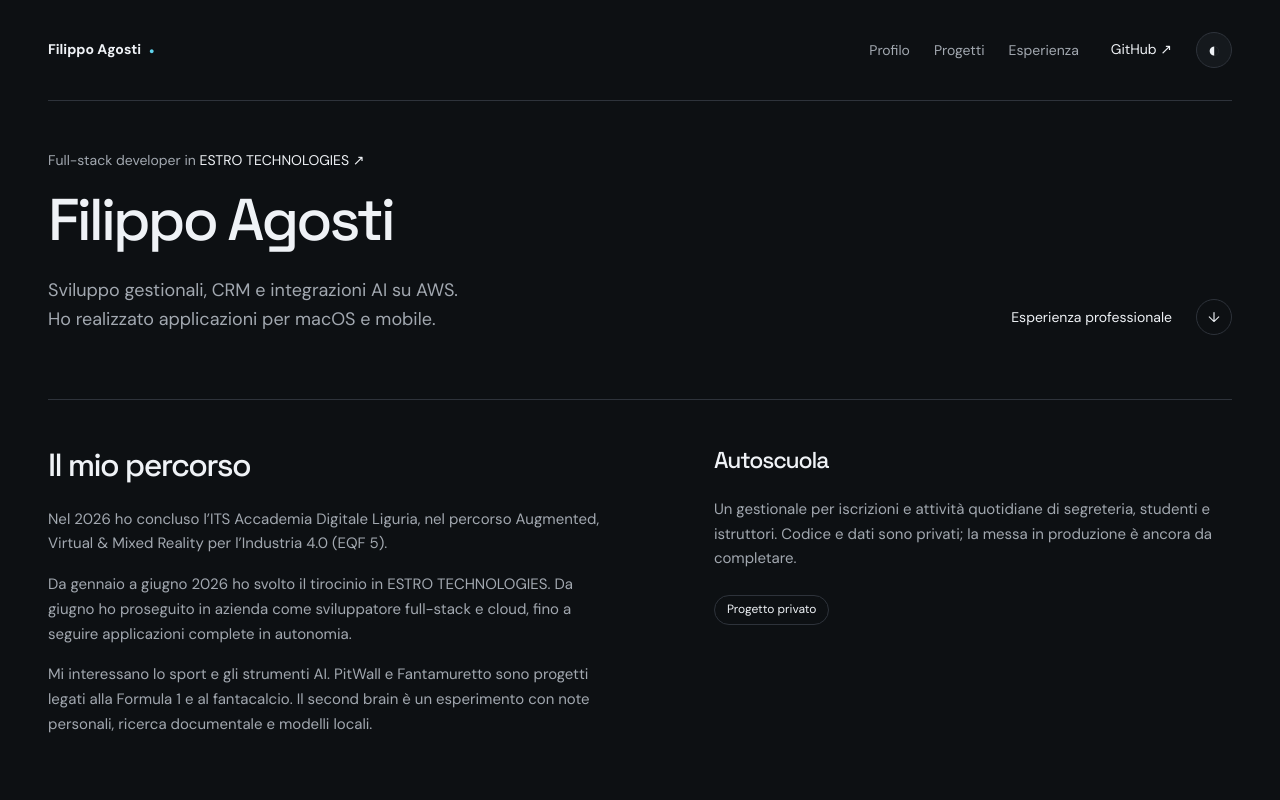
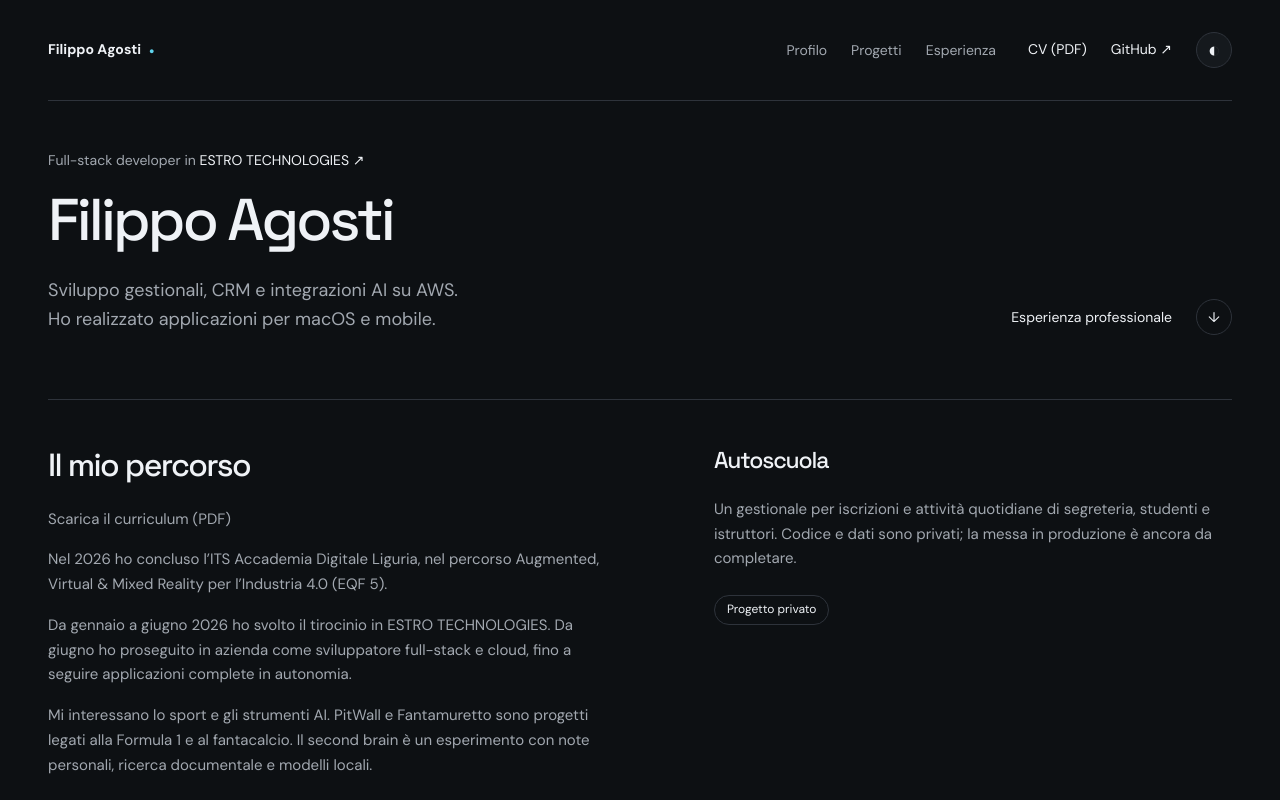
Before and after one commit to Ago-filo/ago-filo.github.io, a plain HTML site: page index.html in a window 1280 px wide. Shown: the top 800 px of the page. Drawn offline with Linux system fonts and the light colour scheme.

Commit message:
Add updated curriculum PDF and portfolio links

```diff
--- a/index.html
+++ b/index.html
@@ -27,6 +27,7 @@
           <a href="#esperienza">Esperienza</a>
         </nav>
         <div class="top-right">
+          <a href="documents/filippo-agosti-cv.pdf" target="_blank" rel="noopener">CV (PDF)</a>
           <a href="https://github.com/Ago-filo">GitHub ↗</a
           ><button
             class="theme-switch"
@@ -61,6 +62,7 @@
           <span id="about" class="anchor-alias" aria-hidden="true"></span>
           <div>
             <h2>Il mio percorso</h2>
+            <p><a href="documents/filippo-agosti-cv.pdf" download>Scarica il curriculum (PDF)</a></p>
             <p>
               Nel 2026 ho concluso l’ITS Accademia Digitale Liguria,
               nel percorso Augmented, Virtual &amp; Mixed Reality per
```
Also changed, not shown: 1 other file.
